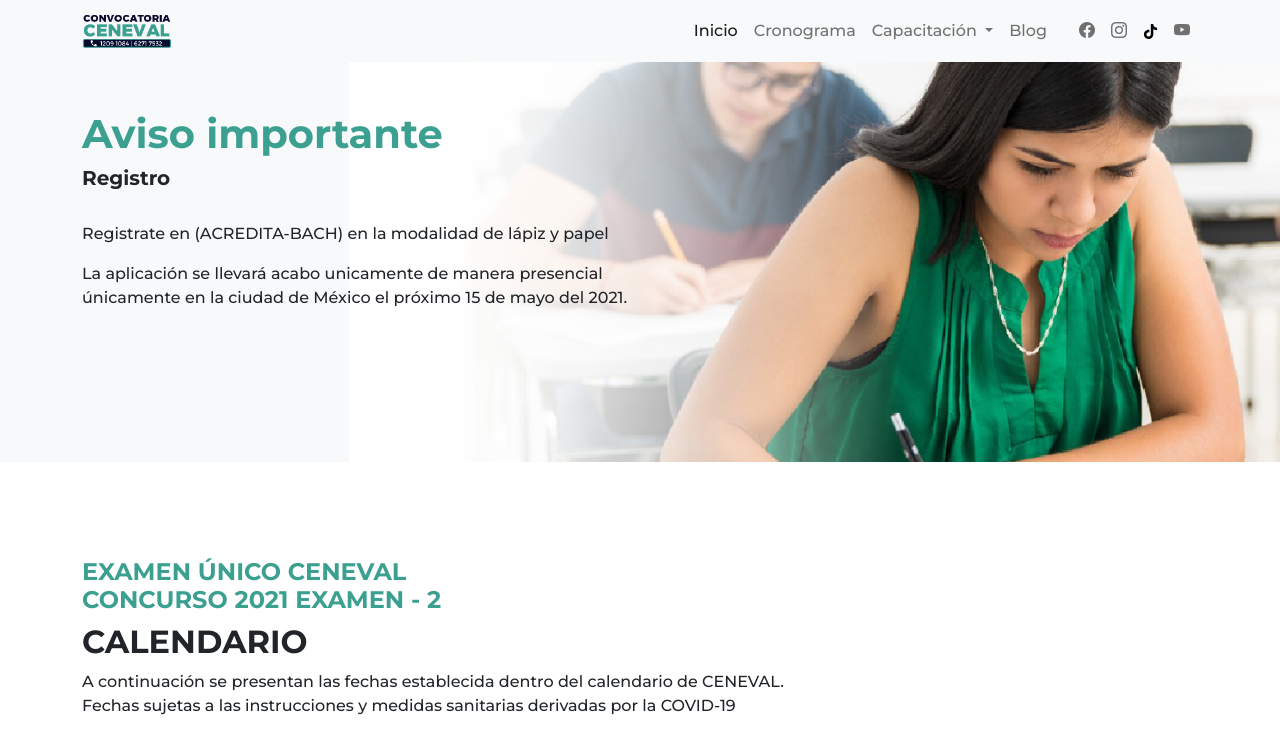
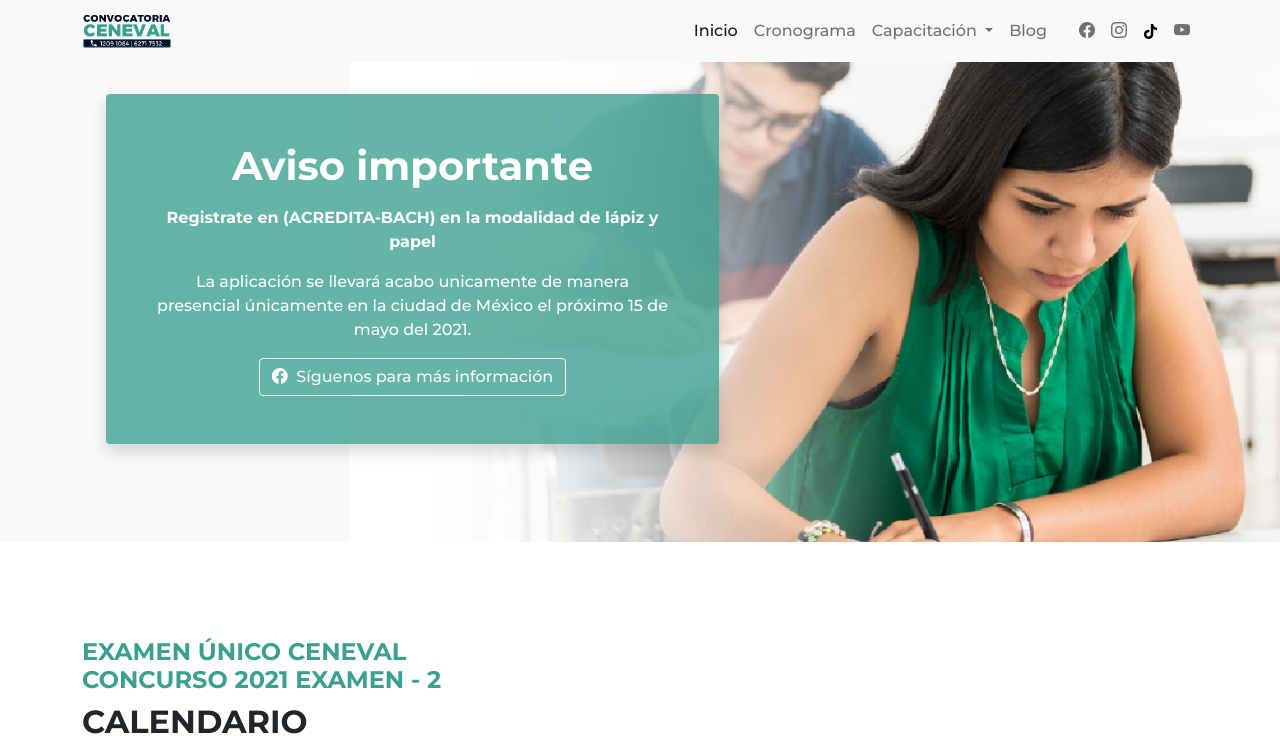
Before and after one commit to carlceca05/convocene, a website: page index.html in a window 1280 px wide. Shown: the top 747 px of the page. Drawn offline with nearby package versions, Linux system fonts and the light colour scheme.

Commit message:
corregir el slider

```diff
--- a/css/estilos.css
+++ b/css/estilos.css
@@ -3,14 +3,16 @@
     background-repeat: no-repeat;
     background-position: center;
     background-size: cover;
-    height: 50vh;
+
+}
+.alto{
+    height: 60vh;
 }
 .fondo9{
     background-image: url(../img/img4.png);
     background-repeat: no-repeat;
     background-position: center;
     background-size: cover;
-    height: 50vh;
 }
 .fondo1{
     background-image: url(../img/chica-haciendo-su-examen_1098-218.jpg);
@@ -106,6 +108,9 @@
     .reduxco{
         width: 50px;
     }
+    .alto{
+        height: auto;
+    }
 }
 
 .redonda{
--- a/index.html
+++ b/index.html
@@ -57,7 +57,6 @@
                             <li><a class="dropdown-item" href="#"> Talleres de reactivos</a></li>
                         </ul>
                     </li>
-
                     <li class="nav-item ">
                         <a class="nav-link" href="">Blog</a>
                     </li>
@@ -90,28 +89,52 @@
     </nav>
     <!--slider header-->
     <!--
-    <div id="carouselExampleIndicators" class="carousel slide" data-bs-ride="carousel">
+    <div id="carouselExampleCaptions" class="carousel slide" data-bs-ride="carousel">
         <div class="carousel-indicators">
-            <button type="button" data-bs-target="#carouselExampleIndicators" data-bs-slide-to="0" class="active" aria-current="true" aria-label="Slide 1"></button>
-            <button type="button" data-bs-target="#carouselExampleIndicators" data-bs-slide-to="1" aria-label="Slide 2"></button>
-            <button type="button" data-bs-target="#carouselExampleIndicators" data-bs-slide-to="2" aria-label="Slide 3"></button>
+          <button type="button" data-bs-target="#carouselExampleCaptions" data-bs-slide-to="0" class="active" aria-current="true" aria-label="Slide 1"></button>
+          <button type="button" data-bs-target="#carouselExampleCaptions" data-bs-slide-to="1" aria-label="Slide 2"></button>
+          <button type="button" data-bs-target="#carouselExampleCaptions" data-bs-slide-to="2" aria-label="Slide 3"></button>
         </div>
         <div class="carousel-inner">
           <div class="carousel-item active">
-                <img src="img/slider1.png" class="d-block w-100" alt="...">
+            <img src="img/img4.png" class="d-block w-100" alt="...">
+            <div class="carousel-caption h-100 ">
+                <div class="row row-cols-1 row-cols-lg-2">
+                    <div class="col col-7 cols-xs-12 ">
+                        <div class="text-white p-5  text-center rounded shadow" style="background-color: rgba(60, 160, 144, 0.79) ;">
+                            <h1 class=" ">Aviso importante</h1>
+                            <p class="pt-2"> <strong> Registrate en (ACREDITA-BACH) en la modalidad de lápiz y papel </strong> </p>
+                            <p>  La aplicación se llevará acabo unicamente de manera presencial únicamente en la ciudad de México el próximo 15 de mayo del 2021.</p>
+                            <a class="btn btn-outline-light" href="https://www.facebook.com/convocatoriaCENEVAL"> <i class="bi bi-facebook"></i>&nbsp; Síguenos para más información </a>
+                        </div>
+                    </div>
+                    <div class="col col-5 cols-xs-12 desaparece">
+                    </div>
+                </div>
+            </div>
         </div>
         <div class="carousel-item">
-                <img src="img/slider2.png" class="d-block w-100" alt="...">
-            </div>
-            <div class="carousel-item">
-                <img src="img/slider3.png" class="d-block w-100" alt="...">
+            <img src="img/img4.png" class="d-block w-100" alt="...">
+            <div class="carousel-caption h-100  d-md-block">
+                <div class="row row-cols-1 row-cols-lg-2">
+                    <div class="col col-7 cols-xs-12 ">
+                        <div class="text-white p-5  text-center rounded shadow" style="background-color: rgba(60, 160, 144, 0.79) ;">
+                            <h1 class=" ">Aviso importante</h1>
+                            <p class="pt-2"> <strong> Registrate en (ACREDITA-BACH) en la modalidad de lápiz y papel </strong> </p>
+                            <p>  La aplicación se llevará acabo unicamente de manera presencial únicamente en la ciudad de México el próximo 15 de mayo del 2021.</p>
+                            <a class="btn btn-outline-light" href="https://www.facebook.com/convocatoriaCENEVAL"> <i class="bi bi-facebook"></i>&nbsp; Síguenos para más información </a>
                         </div>
                     </div>
-        <button class="carousel-control-prev" type="button" data-bs-target="#carouselExampleIndicators" data-bs-slide="prev">
+                    <div class="col col-5 cols-xs-12 desaparece">
+                    </div>
+                </div>
+            </div>
+        </div>
+        <button class="carousel-control-prev " type="button" data-bs-target="#carouselExampleCaptions" data-bs-slide="prev">
           <span class="carousel-control-prev-icon" aria-hidden="true"></span>
           <span class="visually-hidden">Previous</span>
         </button>
-        <button class="carousel-control-next" type="button" data-bs-target="#carouselExampleIndicators" data-bs-slide="next">
+        <button class="carousel-control-next" type="button" data-bs-target="#carouselExampleCaptions" data-bs-slide="next">
           <span class="carousel-control-next-icon" aria-hidden="true"></span>
           <span class="visually-hidden">Next</span>
         </button>
@@ -119,19 +142,19 @@
       -->
     <!--header-->
 
-    <section class="jumbotron-fluid bg-light fondo">
-        <div class="container ">
-            <div class="row">
-                <div class="col cols-7 cols-xs-12">
-                    <div class="">
-                        <h1 class="pt-5 text-primary">Aviso importante</h1>
-                        <h5 class="">Registro</h5>
-                        <p class="pt-4">Registrate en (ACREDITA-BACH) en la modalidad de lápiz y papel</p>
-                        <p>La aplicación se llevará acabo unicamente de manera presencial únicamente en la ciudad de México el próximo 15 de mayo del 2021.</p>
+    <section class="jumbotron-fluid bg-light alto fondo">
+        <div class="container">
+            <div class="row p-lg-4 p-2 ">
+                <div class="col col-12 col-md-7 col-lg-7 m-auto">
+                    <div class="text-white p-4 p-lg-5 mt-2 text-center rounded shadow" style="background-color: rgba(60, 160, 144, 0.79) ;">
+                        <h1 class=" ">Aviso importante</h1>
+                        <p class="pt-2"> <strong> Registrate en (ACREDITA-BACH) en la modalidad de lápiz y papel </strong> </p>
+                        <p>  La aplicación se llevará acabo unicamente de manera presencial únicamente en la ciudad de México el próximo 15 de mayo del 2021.</p>
+                        <a class="btn btn-outline-light" href="https://www.facebook.com/convocatoriaCENEVAL"> <i class="bi bi-facebook"></i>&nbsp; Síguenos para más información </a>
                     </div>
                 </div>
-                <div class="col cols-5 cols-xs-12 ">
-                    <!--<img src="img/img4.png" class="img-fluid" alt="">-->
+                <div class="col col-12 col-md-5 col-lg-5 desaparece">
+
                 </div>
             </div>
         </div>
```
Lines whose indentation alone changed are shown as unchanged.
